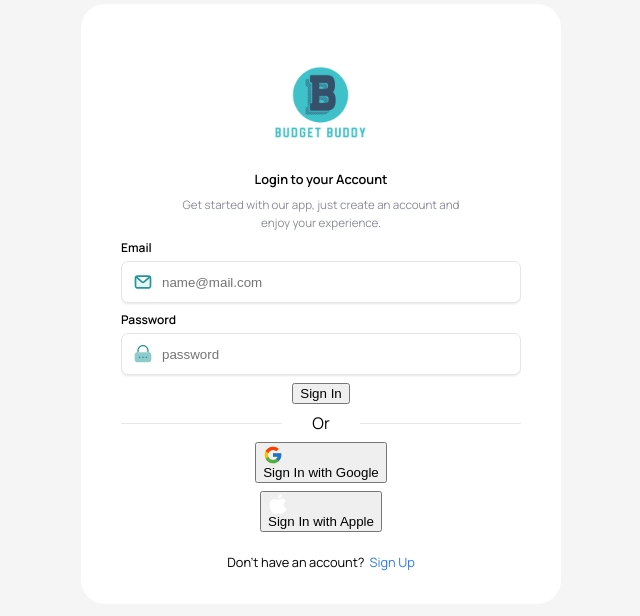
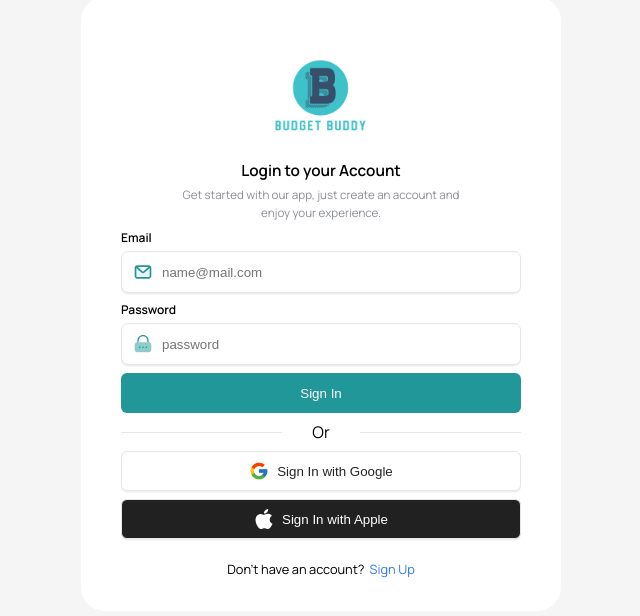
Before and after one commit to Roenan12/budget-buddy, a React (Vite) app in the folder client/: page / in a window 1280 px wide. Shown: the part 104-720 px from the top of the page, without its empty margins (319-959 px from the left). Built offline with nearby package versions, Linux system fonts and the light colour scheme.

Commit message:
refactor: extract button into reusable component - change function declaration - add initial submit function - update form title to h5

```diff
--- /dev/null
+++ b/client/src/components/Button.jsx
@@ -0,0 +1,11 @@
+import styles from "./Button.module.css";
+
+function Button({ children, onClick, type = "default" }) {
+  return (
+    <button onClick={onClick} className={`${styles.btn} ${styles[type]}`}>
+      {children}
+    </button>
+  );
+}
+
+export default Button;
--- /dev/null
+++ b/client/src/components/Button.module.css
@@ -0,0 +1,36 @@
+.btn {
+  width: 100%;
+  height: 40px;
+  display: flex;
+  align-items: center;
+  justify-content: center;
+  gap: var(--space-xs);
+  border-radius: var(--round-sm);
+  outline: none;
+  cursor: pointer;
+}
+
+.login_btn {
+  border: 0;
+  background: var(--color-accent--2);
+  border-radius: var(--round-sm);
+  outline: none;
+  color: #ffffff;
+  cursor: pointer;
+}
+
+.google_login {
+  background: #ffffff;
+  color: #242424;
+  border: 1px solid var(--color-light--3);
+  filter: drop-shadow(0px 1px 0px var(--color-light--4))
+    drop-shadow(0px 1px 0.5px rgba(239, 239, 239, 0.5));
+}
+
+.apple_login {
+  background: #212121;
+  color: #ffffff;
+  border: 1px solid var(--color-light--3);
+  filter: drop-shadow(0px 1px 0px var(--color-light--4))
+    drop-shadow(0px 1px 0.5px rgba(239, 239, 239, 0.5));
+}
--- a/client/src/components/LoginForm.jsx
+++ b/client/src/components/LoginForm.jsx
@@ -1,5 +1,6 @@
 import { useState } from "react";
 import styles from "./LoginForm.module.css";
+import Button from "./Button";
 
 function LoginForm() {
   const [isSignUp, setIsSignUp] = useState(false);
@@ -7,19 +8,19 @@
   const [password, setPassword] = useState("");
   const [errors, setErrors] = useState([]);
 
-  const togglePasswordVisibility = () => {
+  function togglePasswordVisibility() {
     setShowPassword((prevShowPassword) => !prevShowPassword);
-  };
+  }
 
-  const handlePasswordChange = (e) => {
+  function handlePasswordChange(e) {
     const value = e.target.value;
     setPassword(value);
     if (isSignUp) {
       validatePassword(value);
     }
-  };
+  }
 
-  const validatePassword = (password) => {
+  function validatePassword(password) {
     const errors = [];
     if (password.length < 8) {
       errors.push("Password must be at least 8 characters long.");
@@ -34,16 +35,20 @@
       errors.push("Password must contain at least one symbol.");
     }
     setErrors(errors);
-  };
+  }
 
-  const toggleForm = () => {
+  function toggleForm() {
     setIsSignUp((prevIsSignUp) => !prevIsSignUp);
     setErrors([]);
-  };
+  }
+
+  async function handleSubmit(e) {
+    e.preventDefault();
+  }
 
   return (
     <>
-      <form className={styles.form_container}>
+      <form className={styles.form_container} onSubmit={handleSubmit}>
         <div className={styles.logo_container}>
           <img
             className={styles.logo}
@@ -52,9 +57,9 @@
           />
         </div>
         <div className={styles.title_container}>
-          <p className={styles.title}>
+          <h5 className={styles.title}>
             {isSignUp ? "Create an Account" : "Login to your Account"}
-          </p>
+          </h5>
           <span className={styles.subtitle}>
             {isSignUp
               ? "Sign up to get started with our app."
@@ -80,7 +85,6 @@
             />
           </div>
         </div>
-
         <div className={styles.input_container}>
           <label className={styles.input_label} htmlFor="password_field">
             Password
@@ -120,7 +124,6 @@
             </div>
           )}
         </div>
-
         {isSignUp && (
           <div className={styles.input_container}>
             <label
@@ -145,14 +148,9 @@
             </div>
           </div>
         )}
-
-        <button
-          title={isSignUp ? "Sign Up" : "Sign In"}
-          type="submit"
-          className={styles.login_btn}
-        >
+        <Button type="login_btn">
           <span>{isSignUp ? "Sign Up" : "Sign In"}</span>
-        </button>
+        </Button>
 
         <div className={styles.separator}>
           <hr className={styles.line} />
@@ -160,17 +158,17 @@
           <hr className={styles.line} />
         </div>
 
-        <button type="submit" className={styles.google_login}>
+        <Button type="google_login">
           <img src="/google-icon.svg" alt="Google Icon" />
           <span>
             {isSignUp ? "Sign Up with Google" : "Sign In with Google"}
           </span>
-        </button>
+        </Button>
 
-        <button type="submit" className={styles.apple_login}>
-          <img src="apple-icon.svg" alt="Apple Icon" />
+        <Button type="apple_login">
+          <img src="/apple-icon.svg" alt="Apple Icon" />
           <span>{isSignUp ? "Sign Up with Apple" : "Sign In with Apple"}</span>
-        </button>
+        </Button>
 
         <p>
           {isSignUp ? "Already have an account?" : "Don't have an account?"}
```
